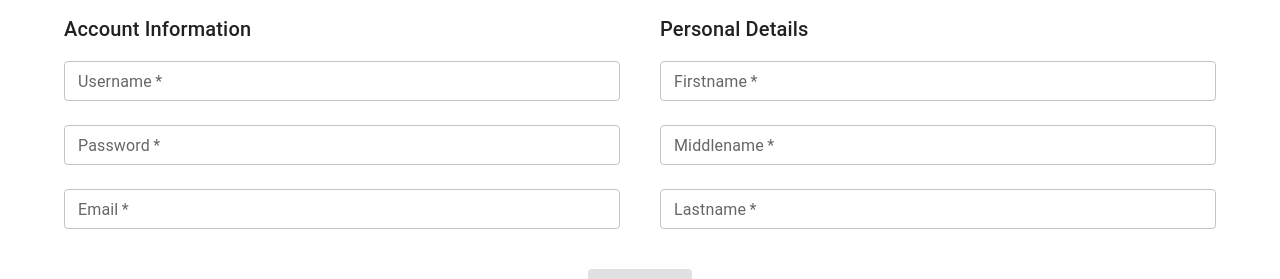
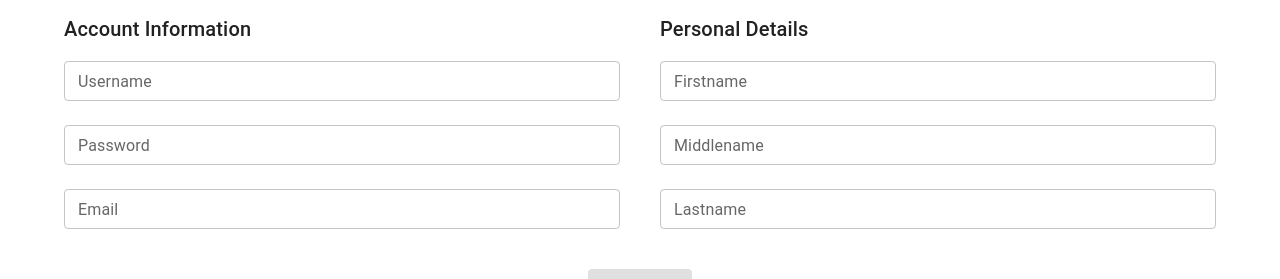
Before and after one commit to ratrateroo/Web-Log-GraphQL-Material-UI, a React (Create React App) app in the folder client/: page /signup in a window 1280 px wide. Shown: the part 261-540 px from the top of the page. Built offline with nearby package versions, Linux system fonts and the light colour scheme; what apollo-upload-client would draw is missing.

Commit message:
updated input component

```diff
--- a/client/src/components/FormElements/Input/index.js
+++ b/client/src/components/FormElements/Input/index.js
@@ -70,6 +70,8 @@ const Input = (props) => {
 			/>
 		) : (
 			<TextField
+				name="password"
+				autoComplete="off"
 				type={props.type}
 				id={props.id}
 				label={props.label}
--- a/client/src/shared/components/Navigation/UserNavLinks.js
+++ b/client/src/shared/components/Navigation/UserNavLinks.js
@@ -45,6 +45,7 @@ const UserNavLinks = () => {
 
 	const logOutHandler = () => {
 		logout();
+		window.localStorage.removeItem('Token');
 		navigate('/', { replace: true });
 	};
 
--- a/client/src/user/components/UserSignUpForm.js
+++ b/client/src/user/components/UserSignUpForm.js
@@ -197,7 +197,6 @@ const UserSignUpForm = () => {
 										label="Username"
 										placeholder="Enter your username here!"
 										fullWidth
-										required={true}
 										margin="normal"
 										size="small"
 										onInput={inputHandler}
@@ -210,19 +209,17 @@ const UserSignUpForm = () => {
 										label="Password"
 										placeholder="Enter your password here!"
 										fullWidth
-										required={true}
 										margin="normal"
 										size="small"
 										onInput={inputHandler}
 										validators={[VALIDATOR_MINLENGTH(5)]}
 									/>
 									<Input
-										type="email"
+										type="text"
 										id="email"
 										label="Email"
 										placeholder="Enter your email here!"
 										fullWidth
-										required={true}
 										margin="normal"
 										size="small"
 										onInput={inputHandler}
@@ -239,7 +236,6 @@ const UserSignUpForm = () => {
 										label="Firstname"
 										placeholder="Enter your first name here!"
 										fullWidth
-										required={true}
 										margin="normal"
 										size="small"
 										onInput={inputHandler}
@@ -251,7 +247,6 @@ const UserSignUpForm = () => {
 										label="Middlename"
 										placeholder="Enter your middle name here!"
 										fullWidth
-										required={true}
 										margin="normal"
 										size="small"
 										onInput={inputHandler}
@@ -263,7 +258,6 @@ const UserSignUpForm = () => {
 										label="Lastname"
 										placeholder="Enter your last name here!"
 										fullWidth
-										required={true}
 										margin="normal"
 										size="small"
 										onInput={inputHandler}
```
